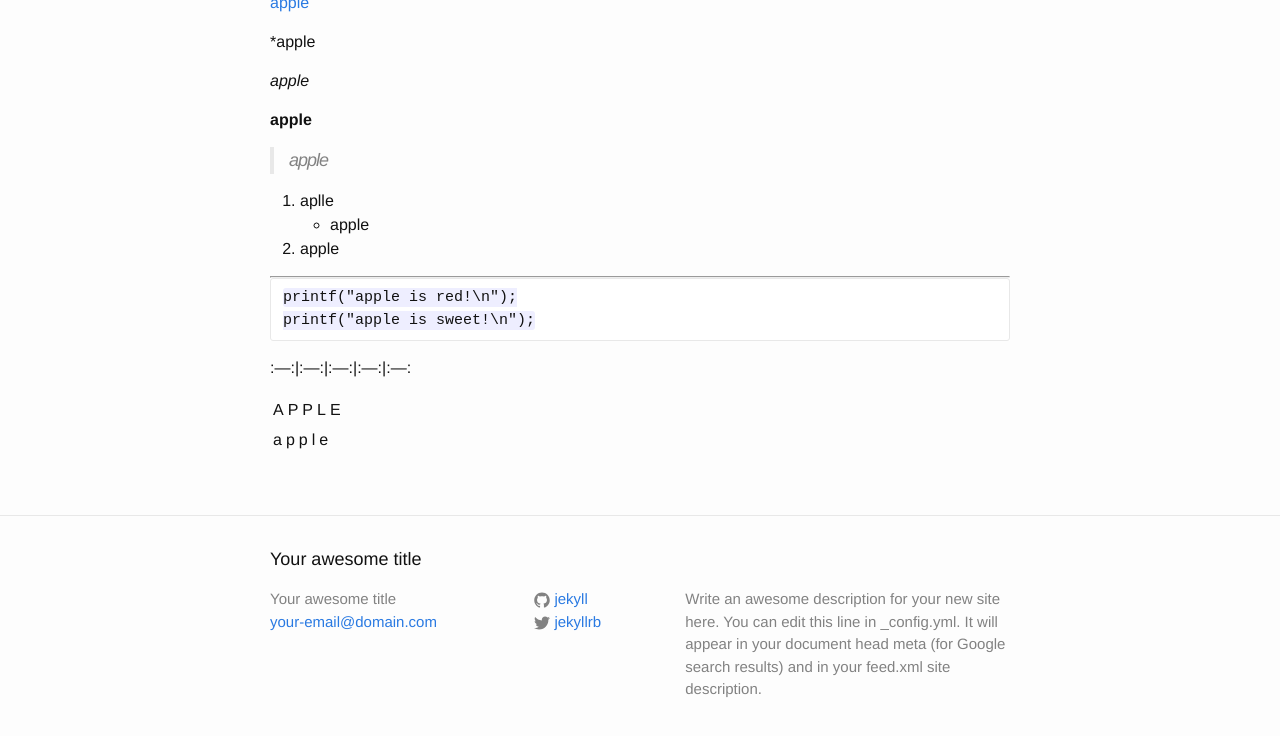
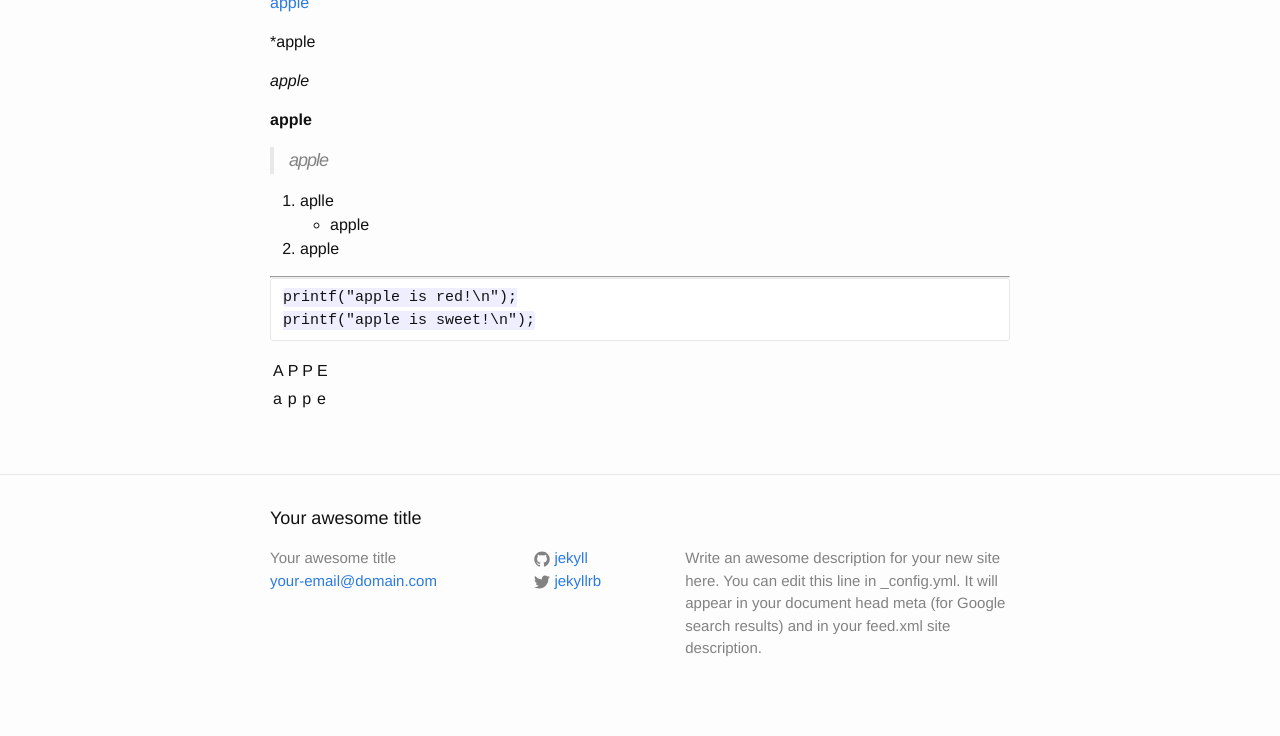
Before and after one commit to test2448/test2448.github.com, a Jekyll site: the page built from _posts/2015-05-20-kdh.md, in a window 1280 px wide and 900 px high, scrolled down 620 px, cut to the strip 139-875 px from the top of the window. Built offline with Jekyll 4.4.1, drawn with Linux system fonts in a browser that asks for light colours.

Commit message:
Update 2015-05-20-kdh.md

````diff
--- a/_posts/2015-05-20-kdh.md
+++ b/_posts/2015-05-20-kdh.md
@@ -53,8 +53,7 @@ printf("apple is sweet!\n");
 ```
 
 
-:---:|:---:|:---:|:---:|:---:
 
-A | P | P | L | E
-
-a | p | p | l | e
+:---:|:---::---:|:---::---:|:---::---:|:---:
+A | P | P | E
+a | p | p | e
````
